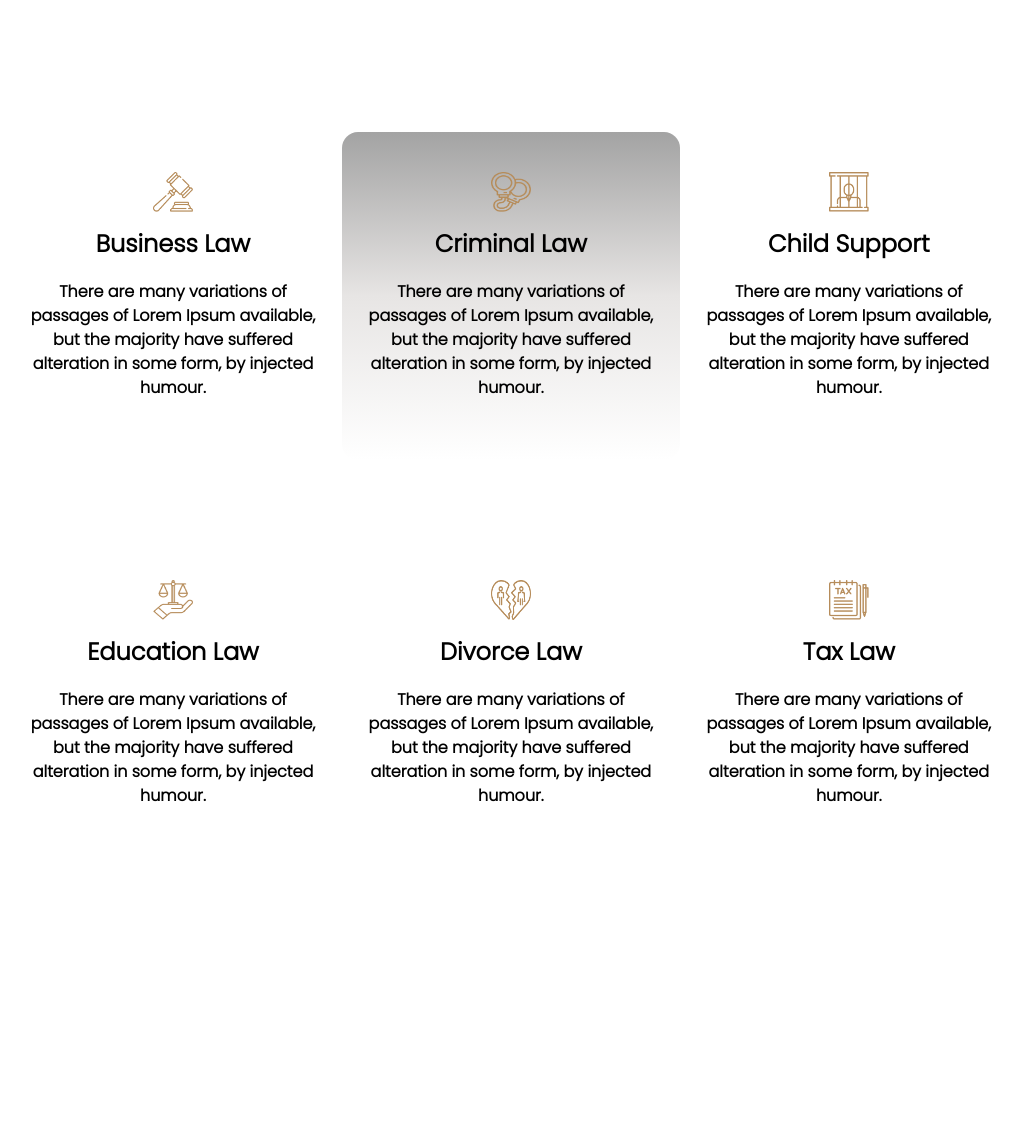
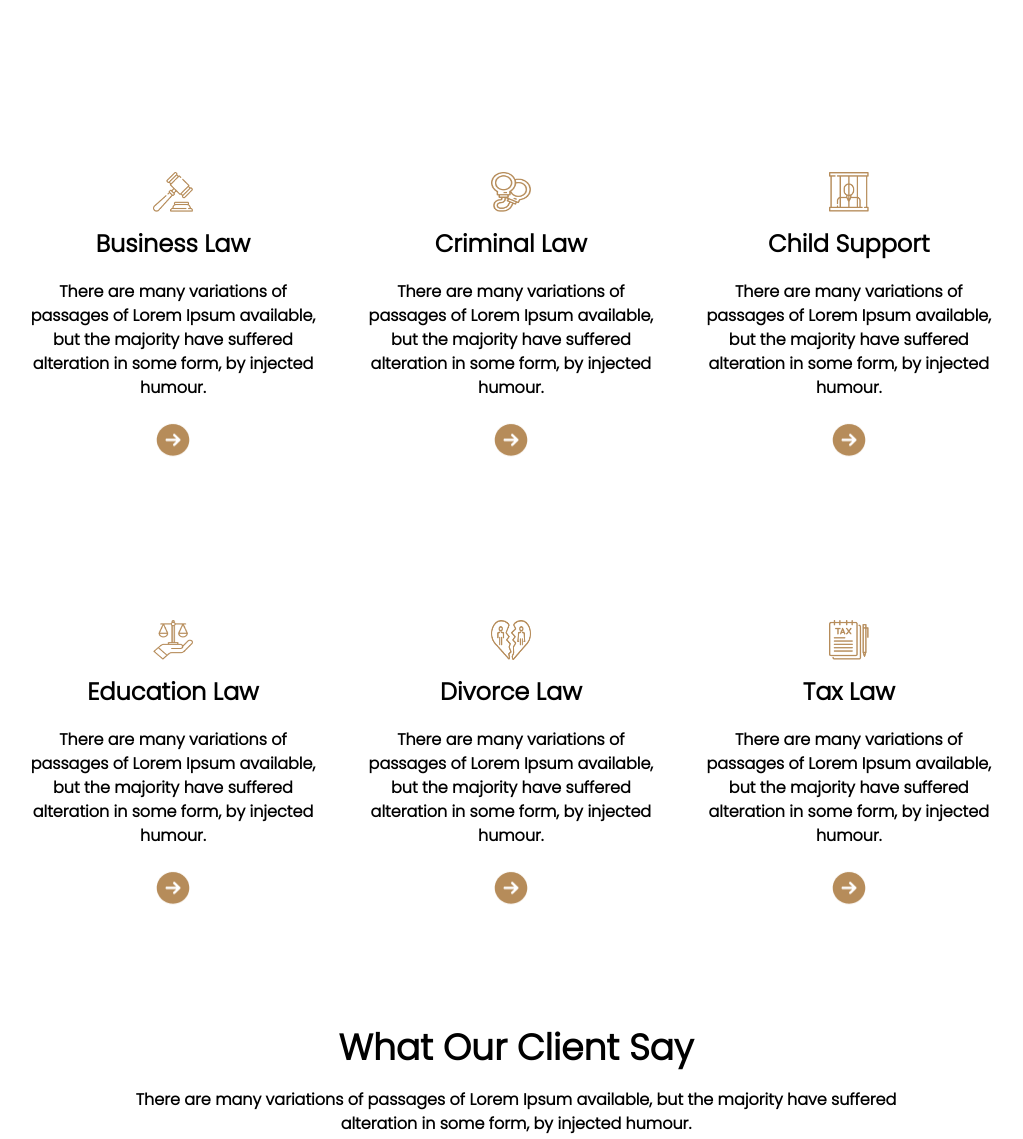
Before and after one commit to RafatSh-hash/justice-leauge, a plain HTML site: page index.html in a window 1280 px wide. Shown: the part 780-1919 px from the top of the page, without its empty margins (124-1147 px from the left). Before the commit the page ends 1648 px from the top, so only its background shows below. Drawn offline with nearby package versions, Linux system fonts and the light colour scheme.

Commit message:
Added cards and lower banner

```diff
--- a/index.html
+++ b/index.html
@@ -75,38 +75,48 @@
    </div>
 
    <div class="flex flex-row flex-wrap  w-[80%] mx-auto">
-    <card class="w-[33%] px-5 py-10 mt-20 rounded-2xl">
+    <card class="w-[33%] px-5 py-10 mt-20 rounded-2xl hover:bg-gradient-to-b from-neutral-400 via-stone-200 to-white">
         <img class="w-10 h-10 mx-auto mb-4" src="./images/business.png" alt="Man-4">
         <h1 class="text-2xl font-bold text-center">Business Law</h1>
         <p class="text-center font-semibold my-5">There are many variations of passages of Lorem Ipsum available, but the majority have suffered alteration in some form, by injected humour.</p>
+        <img class="w-10 h-10 mt-5 mx-auto" src="./images/Frame.png" alt="frame">
     </card>
-    <card  class="w-[33%] rounded-2xl  mt-20 bg-gradient-to-b from-neutral-400 via-stone-200 to-white px-5 py-10">
+    <card  class="w-[33%] rounded-2xl  mt-20 hover:bg-gradient-to-b from-neutral-400 via-stone-200 to-white px-5 py-10">
         <img class="w-10 h-10 mx-auto mb-4" src="./images/criminal.png" alt="Man-4">
         <h1 class="text-2xl font-bold text-center">Criminal Law</h1>
         <p class="text-center font-semibold my-5">There are many variations of passages of Lorem Ipsum available, but the majority have suffered alteration in some form, by injected humour.</p>
+        <img class="w-10 h-10 mt-5 mx-auto" src="./images/Frame.png" alt="frame">
     </card>
-    <card  class="w-[33%] rounded-2xl  mt-20 px-5 py-10">
+    <card  class="w-[33%] rounded-2xl  mt-20 px-5 py-10 hover:bg-gradient-to-b from-neutral-400 via-stone-200 to-white">
         <img class="w-10 h-10 mx-auto mb-4" src="./images/child.png" alt="Man-4">
         <h1 class="text-2xl font-bold text-center">Child Support</h1>
         <p class="text-center font-semibold my-5">There are many variations of passages of Lorem Ipsum available, but the majority have suffered alteration in some form, by injected humour.</p>
+        <img class="w-10 h-10 mt-5 mx-auto" src="./images/Frame.png" alt="frame">
     </card>
-    <card  class="w-[33%] rounded-2xl  mt-20 px-5 py-10">
+    <card  class="w-[33%] rounded-2xl  mt-20 px-5 py-10 hover:bg-gradient-to-b from-neutral-400 via-stone-200 to-white">
         <img class="w-10 h-10 mx-auto mb-4" src="./images/education.png" alt="Man-4">
         <h1 class="text-2xl font-bold text-center">Education Law</h1>
         <p class="text-center font-semibold my-5">There are many variations of passages of Lorem Ipsum available, but the majority have suffered alteration in some form, by injected humour.</p>
+        <img class="w-10 h-10 mt-5 mx-auto" src="./images/Frame.png" alt="frame">
     </card>
-    <card  class="w-[33%] rounded-2xl  mt-20 px-5 py-10">
+    <card  class="w-[33%] rounded-2xl  mt-20 px-5 py-10 hover:bg-gradient-to-b from-neutral-400 via-stone-200 to-white">
         <img class="w-10 h-10 mx-auto mb-4" src="./images/divorce.png" alt="Man-4">
         <h1 class="text-2xl font-bold text-center">Divorce Law</h1>
         <p class="text-center font-semibold my-5">There are many variations of passages of Lorem Ipsum available, but the majority have suffered alteration in some form, by injected humour.</p>
+        <img class="w-10 h-10 mt-5 mx-auto" src="./images/Frame.png" alt="frame">
     </card>
-    <card  class="w-[33%] rounded-2xl  mt-20 px-5 py-10">
+    <card  class="w-[33%] rounded-2xl  mt-20 px-5 py-10 hover:bg-gradient-to-b from-neutral-400 via-stone-200 to-white">
         <img class="w-10 h-10 mx-auto mb-4" src="./images/tax.png" alt="Man-4">
         <h1 class="text-2xl font-bold text-center">Tax Law</h1>
         <p class="text-center font-semibold my-5">There are many variations of passages of Lorem Ipsum available, but the majority have suffered alteration in some form, by injected humour.</p>
+        <img class="w-10 h-10 mt-5 mx-auto" src="./images/Frame.png" alt="frame">
     </card>
    </div>
 
+   <div class="my-20 w-[60%] mx-auto">
+    <h1 class="text-4xl font-bold text-center">What Our Client Say</h1>
+    <p class="text-center font-semibold my-5">There are many variations of passages of Lorem Ipsum available, but the majority have suffered alteration in some form, by injected humour.</p>
+   </div>
 
 </body>
 </html>
```
